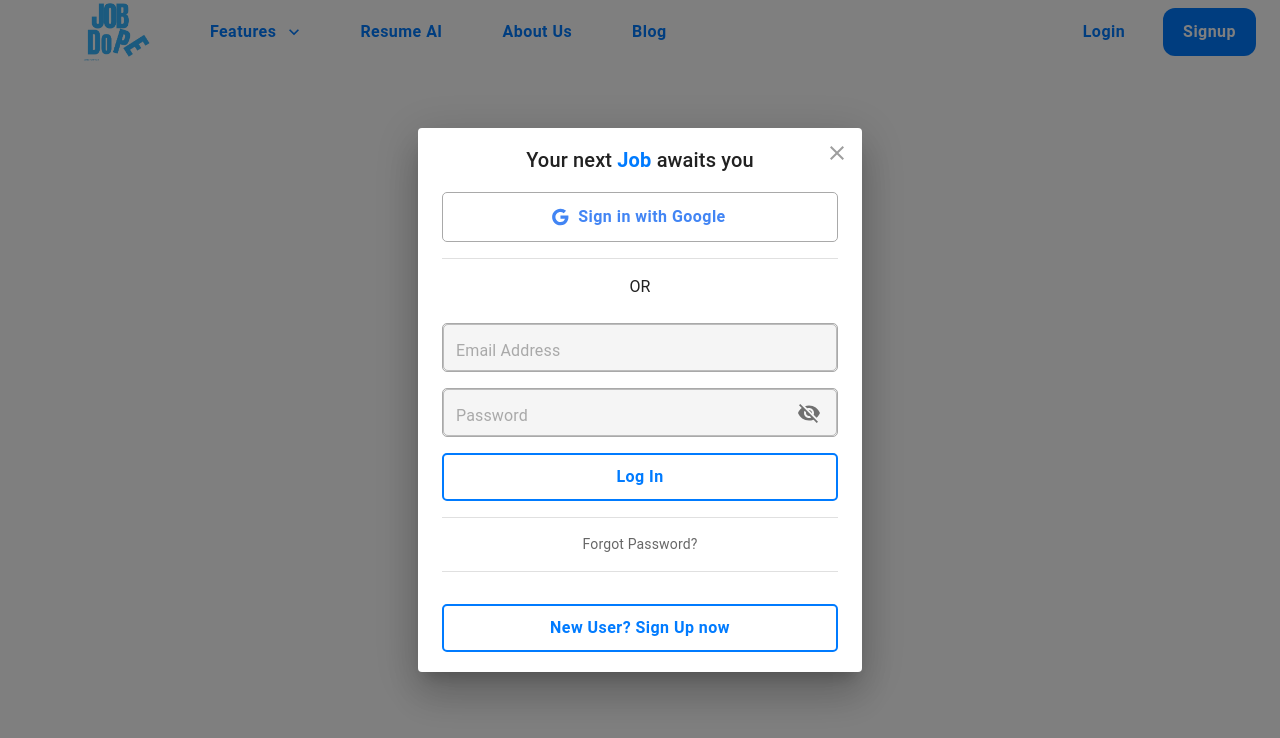
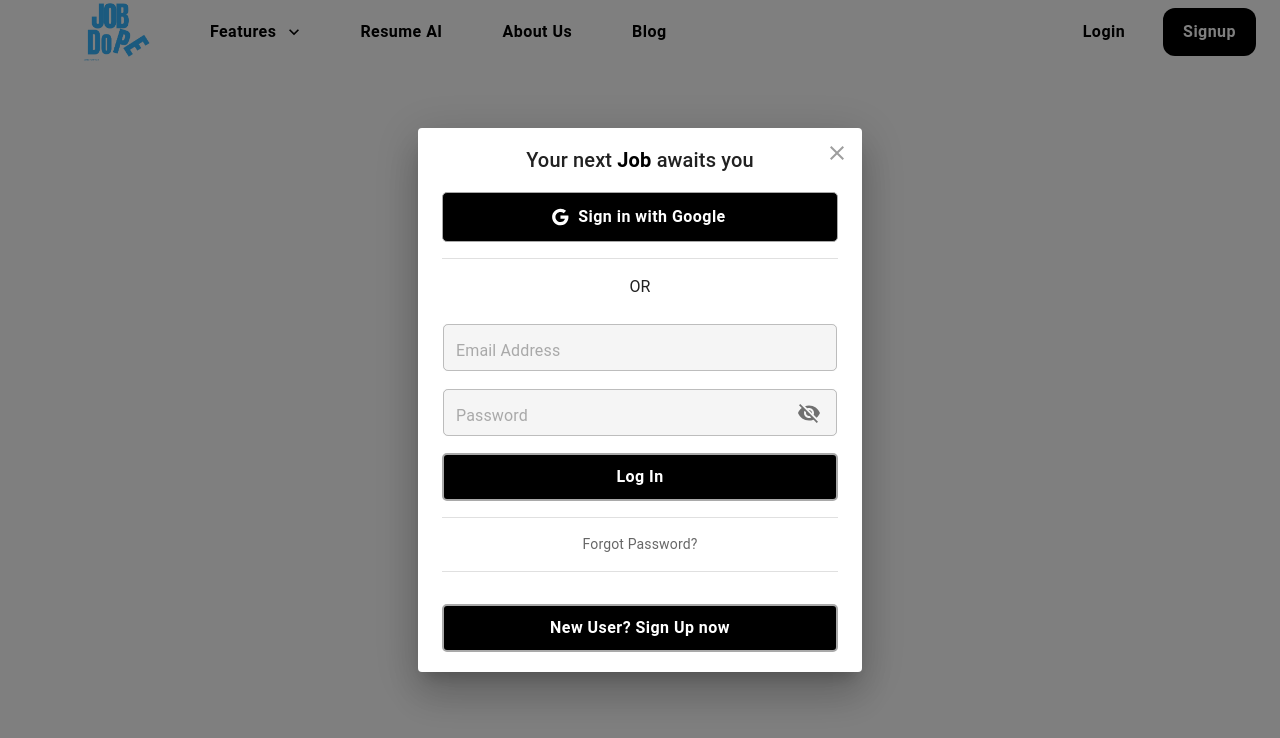
Before and after one commit to neilbhosle/job-find, a React (Vite) app in the folder moz-todo-react/: page / in a window 1280 px wide. Both pictures are taken after a click on the button "Login". Shown: the top 738 px of the page. Built offline with nearby package versions, Linux system fonts and the light colour scheme.

Commit message:
added new chnages

```diff
--- a/moz-todo-react/src/components/LoginPopup.jsx
+++ b/moz-todo-react/src/components/LoginPopup.jsx
@@ -8,8 +8,8 @@ import CloseIcon from '@mui/icons-material/Close';
 
 // Styled components
 const GoogleButton = styled(Button)(({ theme }) => ({
-  background: 'white',
-  color: '#4285F4', // Google blue
+  background: 'black',
+  color: '#fff', // Google blue
   borderRadius: '5px', // Updated border radius
   padding: '10px 20px',
   textTransform: 'none',
@@ -22,7 +22,7 @@ const GoogleButton = styled(Button)(({ theme }) => ({
   width: '100%', // Full width
   '&:hover': {
     background: '#f1f3f4',
-    color: '#4285F4',
+    color: '#000',
   },
 }));
 
@@ -31,7 +31,7 @@ const StyledTextField = styled(TextField)(({ theme, error }) => ({
   '& .MuiOutlinedInput-root': {
     borderRadius: '5px', // Updated border radius
     backgroundColor: '#f5f5f5', // Greyish background
-    border: error ? '0.5px solid red' : '0.05px solid #a9a9a9',
+    border: error ? '0.5px solid red' : '0.05px solid #fff',
   },
   '& .MuiInputLabel-outlined': {
     color: error ? 'red' : '#a9a9a9',
@@ -42,21 +42,21 @@ const StyledTextField = styled(TextField)(({ theme, error }) => ({
 }));
 
 const LoginButton = styled(Button)(({ theme, loading }) => ({
-  background: 'transparent',
-  color: '#007bff',
+  background: 'black',
+  color: '#fff',
   borderRadius: '5px', // Updated border radius
   padding: '10px 20px',
   textTransform: 'none',
   fontSize: '16px',
   fontWeight: 'bold',
-  border: '2px solid #007bff',
+  border: '2px solid #a9a9a9',
   position: 'relative',
   transition: 'all 0.3s ease',
   width: '100%', // Full width
   height: '48px', // Fixed height
   '&:hover': {
-    background: '#007bff',
-    color: 'white',
+    background: 'white',
+    color: '#000',
     '& .MuiCircularProgress-root': {
       color: 'white',
     },
@@ -71,21 +71,21 @@ const LoginButton = styled(Button)(({ theme, loading }) => ({
 }));
 
 const SignUpButton = styled(Button)(({ theme }) => ({
-  background: 'transparent',
-  color: '#007bff',
+  background: 'black',
+  color: '#fff',
   borderRadius: '5px', // Updated border radius
   padding: '10px 20px',
   textTransform: 'none',
   fontSize: '16px',
   fontWeight: 'bold',
-  border: '2px solid #007bff',
+  border: '2px solid #a9a9a9',
   marginTop: theme.spacing(2),
   width: '100%', // Full width
   transition: 'all 0.3s ease',
   height: '48px', // Fixed height
   '&:hover': {
-    background: '#007bff',
-    color: 'white',
+    background: '#fff',
+    color: 'black',
     '& .MuiCircularProgress-root': {
       color: 'white',
     },
@@ -152,7 +152,7 @@ function LoginPopup({ open, onClose }) {
     <Dialog open={open} onClose={onClose} maxWidth="xs" fullWidth sx={{ borderRadius: '5px', height: 'auto' }}>
       <DialogTitle>
         <Typography variant="h6">
-          <center>Your next <span style={{ color: '#007bff' }}><b>Job</b></span> awaits you</center>
+          <center>Your next <span style={{ color: '#000' }}><b>Job</b></span> awaits you</center>
         </Typography>
         <CloseButton onClick={onClose} size="small">
           <CloseIcon />
--- a/moz-todo-react/src/components/Navbar.jsx
+++ b/moz-todo-react/src/components/Navbar.jsx
@@ -8,7 +8,7 @@ import SignUpPopup from './SignupPopup';
 
 const GradientButton = styled(Button)(({ theme }) => ({
   background: 'transparent',
-  color: '#007bff', // Blue text color
+  color: '#000', // Blue text color
   borderRadius: '12px', // Less round
   padding: '10px 20px',
   textTransform: 'none',
@@ -19,14 +19,14 @@ const GradientButton = styled(Button)(({ theme }) => ({
   marginLeft: theme.spacing(2), // Add margin to space out buttons
   '&:hover': {
     background: 'transparent',
-    border: '2px solid #007bff',
-    color: '#007bff',
+    border: '2px solid #000',
+    color: '#000',
     boxShadow: '0 0 10px rgba(0, 123, 255, 0.5)', // Blue glow
   },
 }));
 
 const SignupButton = styled(Button)(({ theme }) => ({
-  background: '#007bff', // Blue background
+  background: '#000', // Blue background
   color: 'white',
   borderRadius: '12px', // Less round
   padding: '10px 20px',
@@ -37,14 +37,14 @@ const SignupButton = styled(Button)(({ theme }) => ({
   marginLeft: theme.spacing(2), // Add margin to space out buttons
   '&:hover': {
     background: 'white',
-    color: '#007bff',
+    color: '#000',
     boxShadow: '0 0 10px rgba(173, 216, 230, 0.7)', // Light blue glow
   },
 }));
 
 const FeaturesButton = styled(Button)(({ theme }) => ({
   background: 'transparent',
-  color: '#007bff', // Blue text color
+  color: '#000', // Blue text color
   borderRadius: '12px', // Less round
   padding: '10px 20px',
   textTransform: 'none',
@@ -55,8 +55,8 @@ const FeaturesButton = styled(Button)(({ theme }) => ({
   marginLeft: theme.spacing(2),
   '&:hover': {
     background: 'transparent',
-    border: '2px solid #007bff',
-    color: '#007bff',
+    border: '2px solid #000',
+    color: '#000',
     boxShadow: '0 0 10px rgba(0, 123, 255, 0.5)', // Blue glow
   },
 }));
--- a/moz-todo-react/src/components/SignupPopup.jsx
+++ b/moz-todo-react/src/components/SignupPopup.jsx
@@ -10,8 +10,8 @@ import { blueGrey } from '@mui/material/colors';
 
 // Styled components
 const GoogleButton = styled(Button)(({ theme }) => ({
-  background: 'white',
-  color: '#4285F4', // Google blue
+  background: 'black',
+  color: '#fff', // Google blue
   borderRadius: '5px',
   padding: '10px 20px',
   textTransform: 'none',
@@ -23,8 +23,8 @@ const GoogleButton = styled(Button)(({ theme }) => ({
   alignItems: 'center',
   width: '100%', // Full width
   '&:hover': {
-    background: '#f1f3f4',
-    color: '#4285F4',
+    background: 'white',
+    color: '#000',
   },
 }));
 
@@ -44,22 +44,22 @@ const StyledTextField = styled(TextField)(({ theme, error }) => ({
 }));
 
 const SignUpButton = styled(Button)(({ theme, loading }) => ({
-  background: 'transparent',
-  color: '#007bff',
+  background: 'black',
+  color: '#fff',
   borderRadius: '5px',
   padding: '10px 20px',
   textTransform: 'none',
   fontSize: '16px',
   fontWeight: 'bold',
-  border: '2px solid #007bff',
+  border: '2px solid #a9a9a9',
   marginTop: theme.spacing(2),
   width: '100%', // Full width
   transition: 'all 0.3s ease',
   height: '48px', // Fixed height
   position: 'relative',
   '&:hover': {
-    background: '#007bff',
-    color: 'white',
+    background: '#fff',
+    color: 'black',
     '& .MuiCircularProgress-root': {
       color: 'white',
     },
@@ -165,9 +165,9 @@ function SignupPopup({ open, onClose }) {
     <>
       <Dialog open={open} onClose={onClose} maxWidth="md" fullWidth sx={{ borderRadius: '5px', height: 'auto' }}>
         <DialogTitle>
-          <Typography variant="h6">
-            <center>Create a new account</center>
-          </Typography>
+        <Typography variant="h6">
+          <center>Create a <span style={{ color: '#000' }}><b>new account</b></span>  to get started</center>
+        </Typography>
           <CloseButton onClick={onClose} size="small">
             <CloseIcon />
           </CloseButton>
```
